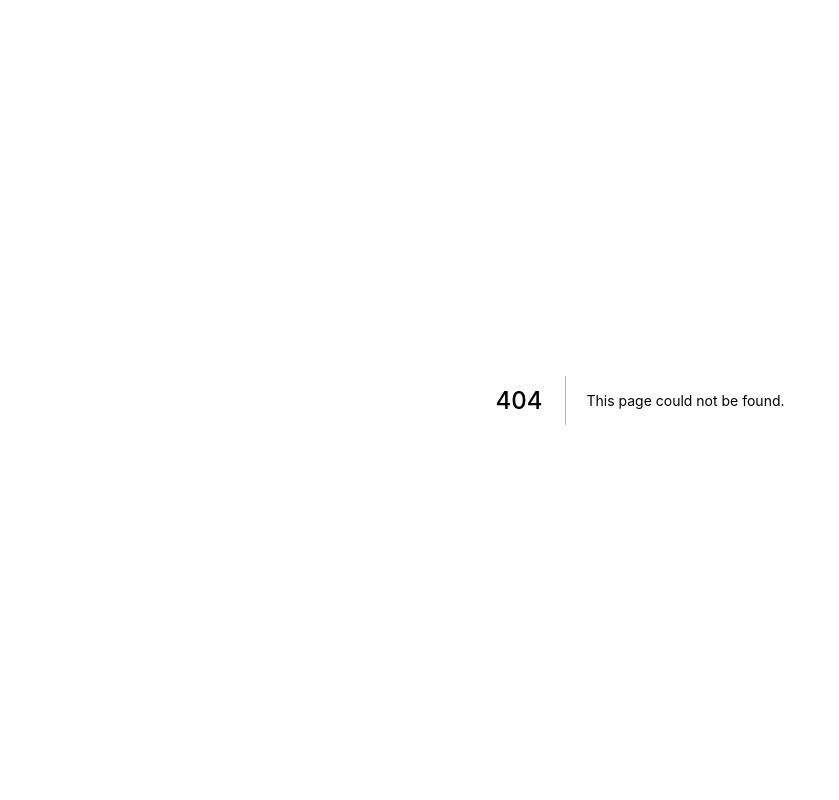
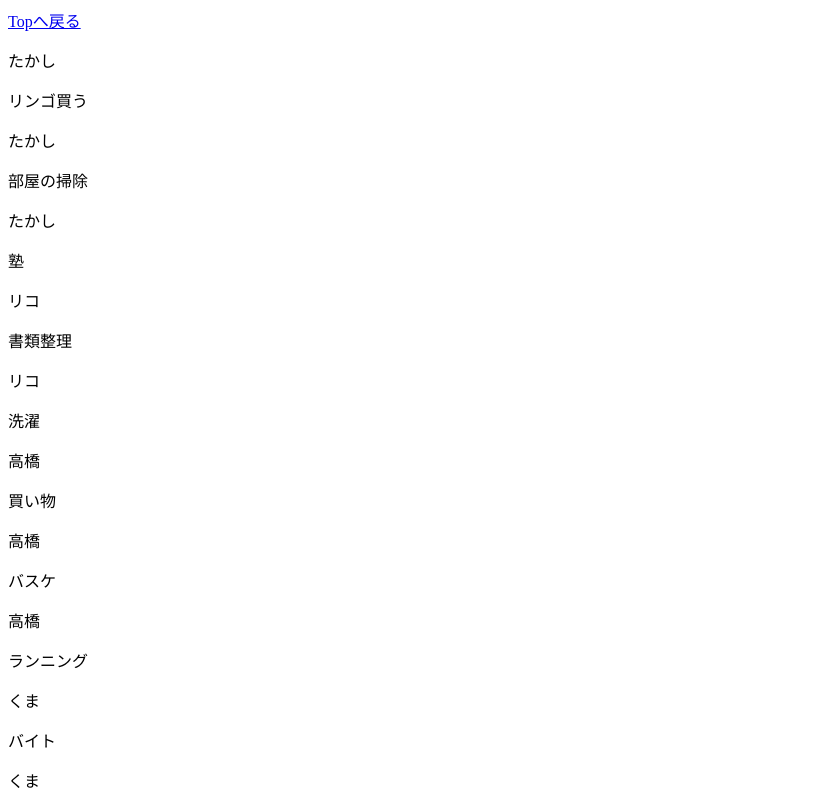
Before and after one commit to yuuta-wata/TodoApp-NextJS, a Next.js app: page /home in a window 1280 px wide. Before the commit this address had no page. Shown: the top 800 px of the page, without its empty margins (0-839 px from the left). Built offline with nearby package versions, Linux system fonts and the light colour scheme.

Commit message:
Add Home Page

```diff
--- /dev/null
+++ b/pages/home.tsx
@@ -0,0 +1,43 @@
+import Link from 'next/link'
+import {GetServerSideProps} from 'next'
+
+import {DemoDate} from '../demoDate'
+
+import TimeLineCell from '../components/TimeLineCell'
+
+interface Props {
+    date: {
+      id: string
+      nickName: string
+      todoList: {
+        id: string
+        item: string
+      }[]
+    }[]
+  }
+
+export default function Home(props: Props) {
+    return (
+        <div>
+            <Link href='/'>
+                <a>Topへ戻る</a>
+            </Link>
+            <main>
+                <div className="timeLine">
+                    {props.date.map(user => (
+                        <TimeLineCell nickName={user.nickName} todoList={user.todoList} />
+                    ))}
+                </div>
+            </main>
+        </div>
+    )
+}
+
+export const getServerSideProps: GetServerSideProps = async () => {
+    const res = DemoDate
+    return {
+        props: {
+            date: res
+        }
+    }
+}
```
